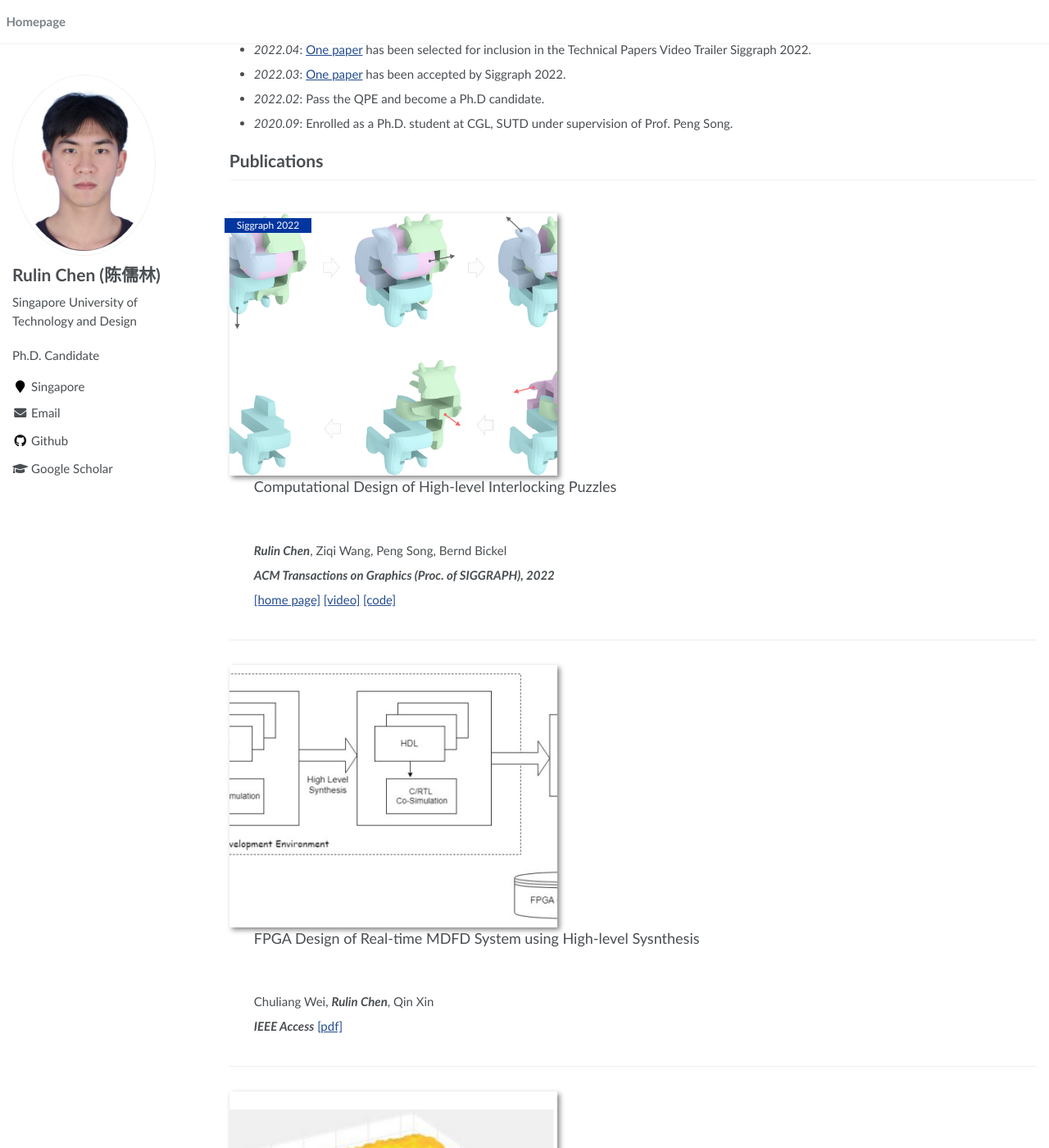
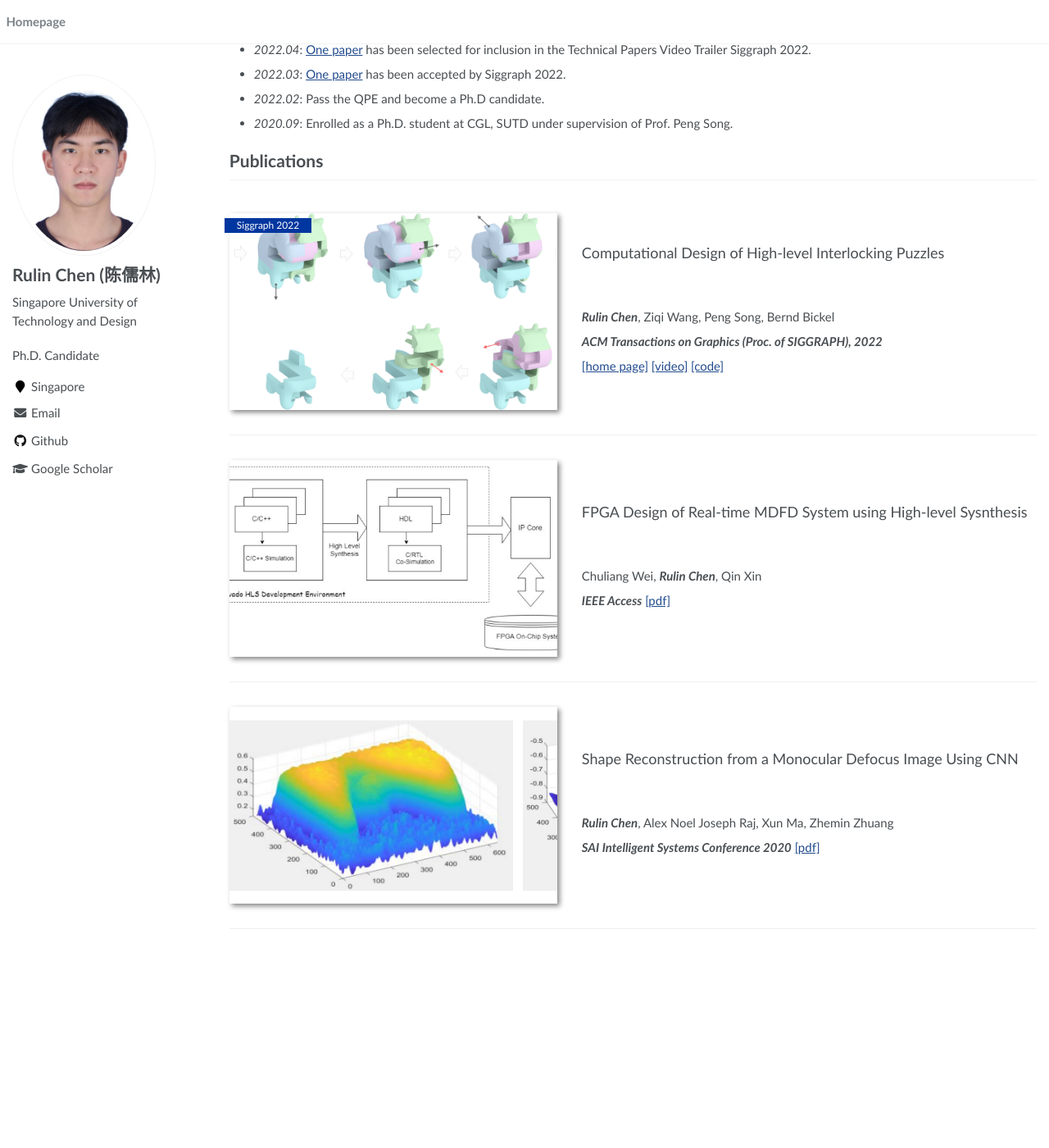
Before and after one commit to Linsanity81/linsanity81.github.io, a Jekyll site: the page built from _pages/about.md, in a window 1280 px wide and 1400 px high, scrolled down 313 px. Shown: the whole window at 82% size. Built offline with Jekyll 4.4.1, drawn with Linux system fonts in a browser that asks for light colours; after the commit the page ends 1446 px from its top, so only the background shows below that.

Commit message:
Update main.scss

```diff
--- a/assets/css/main.scss
+++ b/assets/css/main.scss
@@ -60,7 +60,7 @@
         order: 2;
         img {
             width: 400px;
-            height: 320px;
+            height: 240px;
             box-shadow: 3px 3px 6px #888;
             object-fit: cover;
         }
@@ -76,6 +76,8 @@
             justify-content: left;
             //min-width: 200px;
             //max-width: 40%;
+            width: 400px;
+            height: 240px;
             order: 1;
         }
 
```
